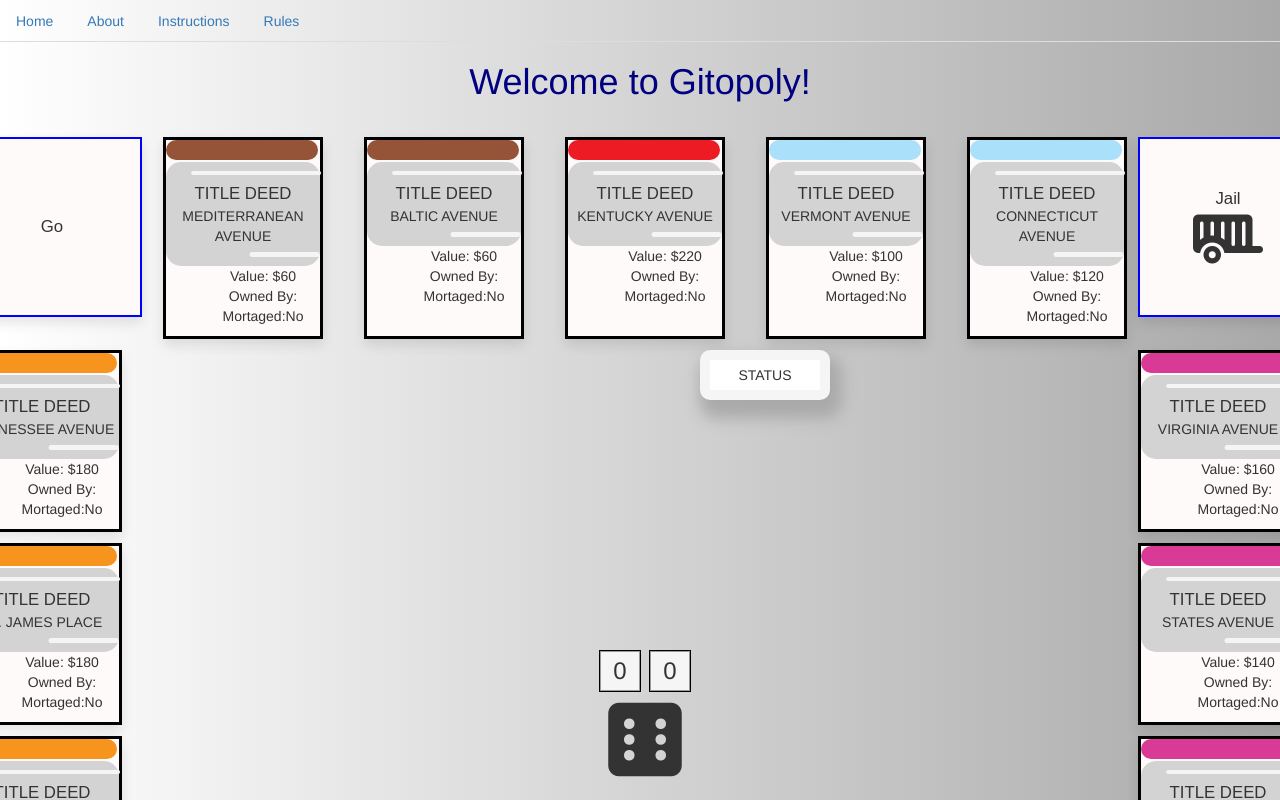
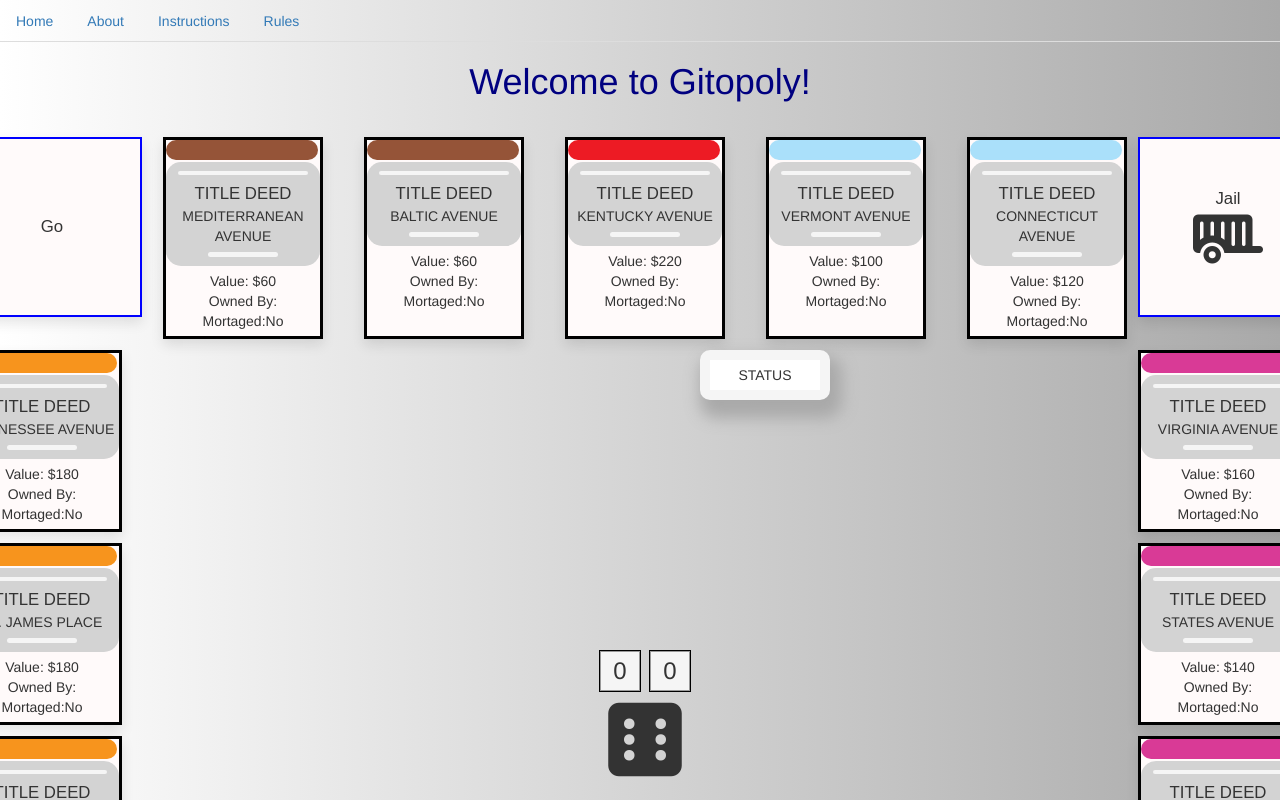
Before and after one commit to Ebyrd10/Gitopoly, a React (Create React App) app in the folder develop/: page / in a window 1280 px wide. Shown: the top 800 px of the page. Built offline with nearby package versions, Linux system fonts and the light colour scheme; no server answers; a web font is replaced by a local one.

Commit message:
centering property cards

```diff
--- a/develop/src/components/Property/index.js
+++ b/develop/src/components/Property/index.js
@@ -12,11 +12,11 @@ export class PropertyCard extends Component {
             <div className="subTitle"> {this.props.name ? this.props.name : 'boardwalk'}</div>
           </div>
           <div className="cardBody">
-              <ul className ="bodyList">
-                  <li> Value: ${this.props.value ? this.props.value : 100} </li>
-                  <li>Owned By:{this.props.ownedBy ? this.props.ownedBy : ''}</li>
-                  <li>Mortaged:{this.props.mortaged ? 'Yes' : 'No'}</li>
-              </ul>
+              <div className ="bodyList">
+                  <div> Value: ${this.props.value ? this.props.value : 100} </div>
+                  <div>Owned By:{this.props.ownedBy ? this.props.ownedBy : ''}</div>
+                  <div>Mortaged:{this.props.mortaged ? 'Yes' : 'No'}</div>
+              </div>
           </div>
         </div>
     )}
--- a/develop/src/components/Property/style.css
+++ b/develop/src/components/Property/style.css
@@ -52,19 +52,24 @@
 }
 .titleContainer::before {
     width: 85%;
-    transform: translateX(10%);
+    /* transform: translateX(10%); */
 }
 .titleContainer::after {
     margin-top: -5px;
     width: 45%;
-    transform: translateX(60%);
+    /* transform: translateX(60%); */
+}
+
+.cardBody {
+    display:flex;
+    flex-direction: column;
+    justify-content: center;
+    align-items: center;
 }
 
 .bodyList {
-    list-style-type: none;
+    margin: 5px;
 }
-
-
 .cornerCard{
     border: 2px solid blue;
     width: 18rem;
```
